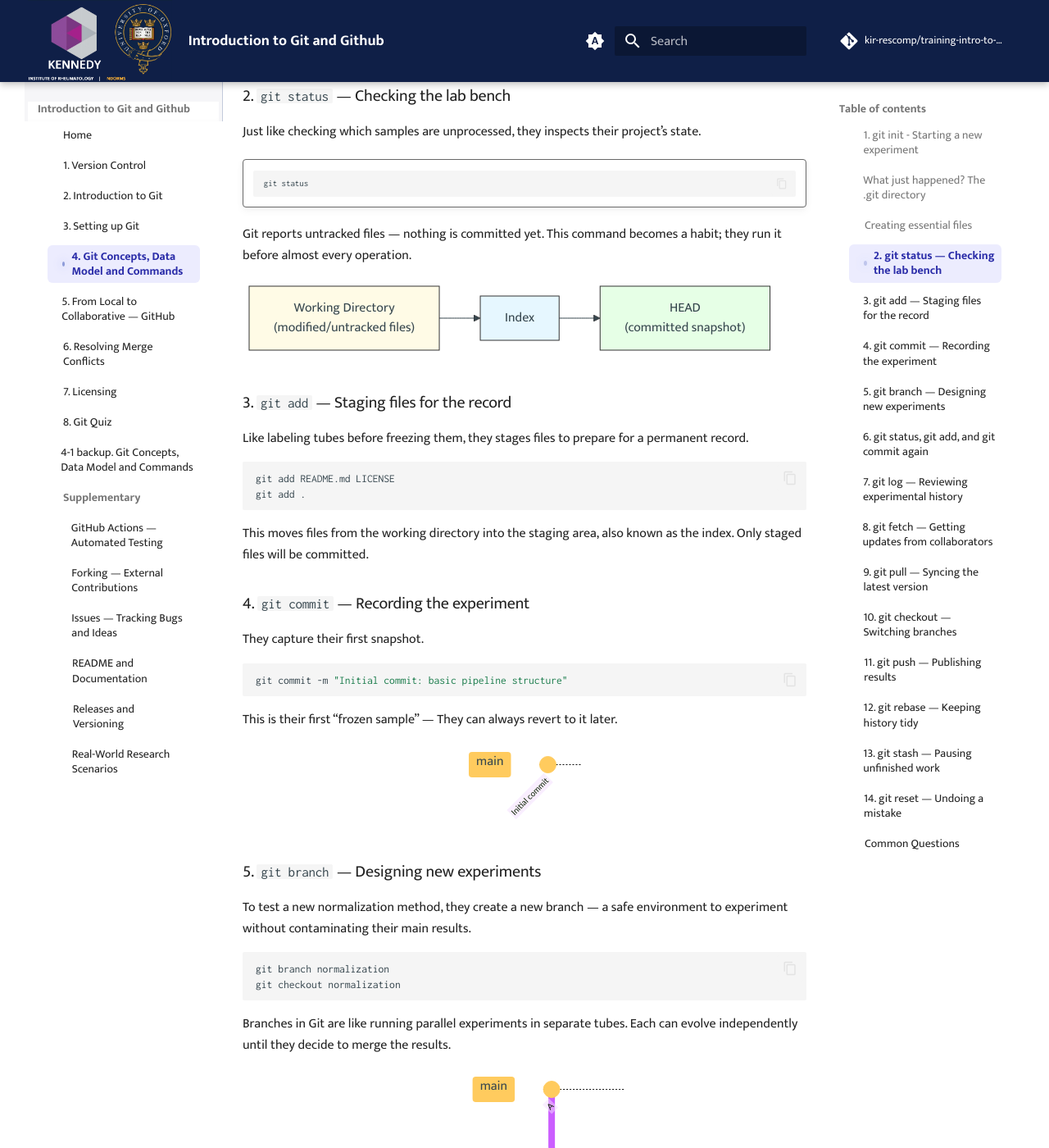
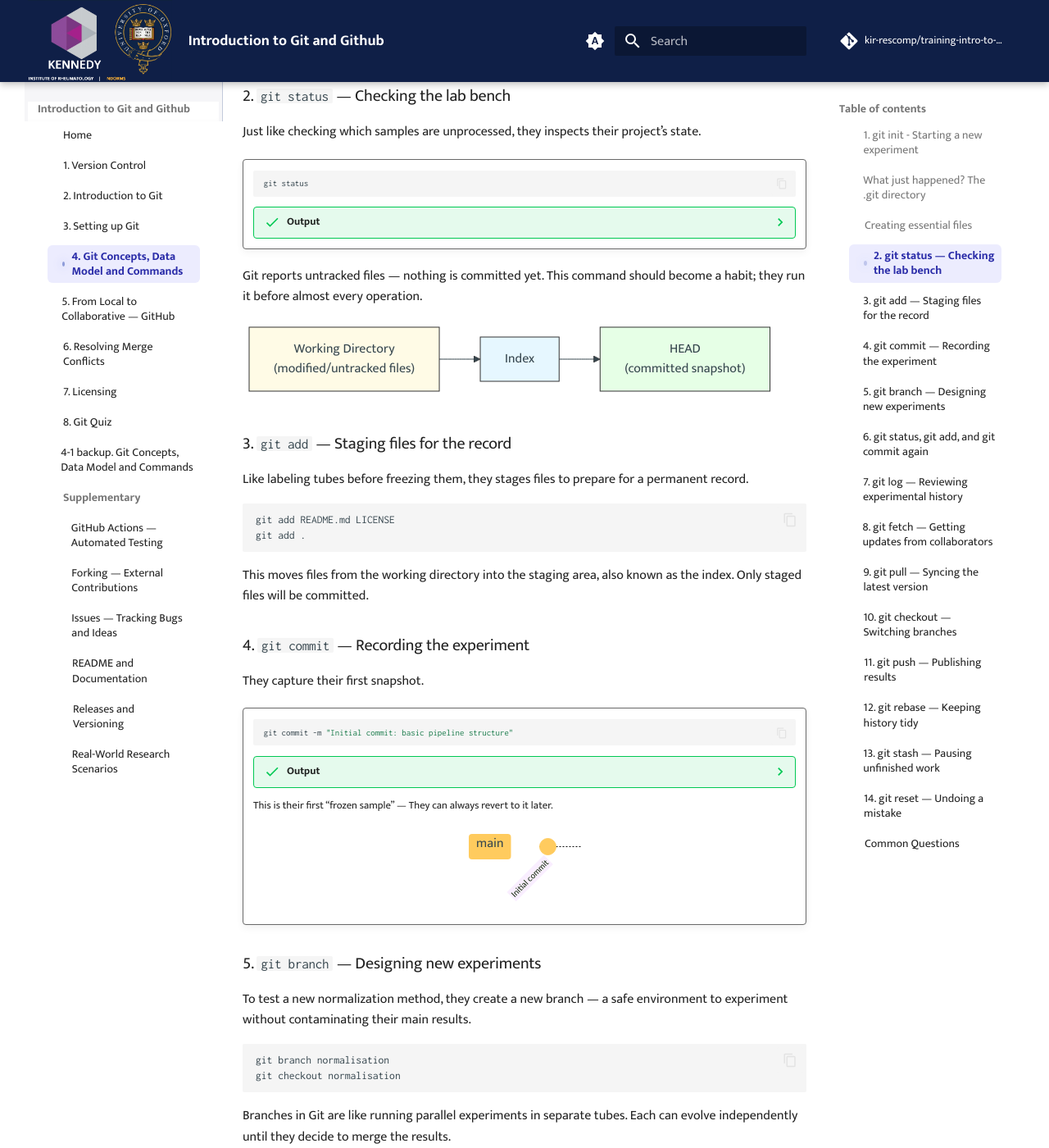
Before and after one commit to kir-rescomp/training-intro-to-git-github, an MkDocs documentation site: the page built from docs/4.git_model_commands.md, in a window 1280 px wide and 1400 px high, scrolled down 2758 px. Shown: the whole window at 82% size. Built offline with MkDocs 1.6.1 and Material for MkDocs 9.7.7, drawn with Linux system fonts in a browser that asks for light colours; comment, search, counter and statistics services are not loaded; some of the changed lines change nothing that is shown.

Commit message:
change normalization to normalisation- Perhaps a plugin on converting US to GB english is required

````diff
--- a/docs/4.git_model_commands.md
+++ b/docs/4.git_model_commands.md
@@ -134,8 +134,26 @@ Just like checking which samples are unprocessed, they inspects their project’
     git status
     ```
 
+    ??? success "Output"
+
+        ```bash
+        On branch main
+
+        No commits yet
+
+        Untracked files:
+          (use "git add <file>..." to include in what will be committed)
+        	LICENSE
+        	README.md
+        	clustering.R
+        	data_preprocessing.py
+        	qc_filtering.py
+        	visualization.ipynb
+
+        nothing added to commit but untracked files present (use "git add" to track)
+        ```
 Git reports untracked files — nothing is committed yet.
-This command becomes a habit; they run it before almost every operation.
+This command should become a habit; they run it before almost every operation.
 
 ```mermaid
 flowchart LR
@@ -166,27 +184,41 @@ Only staged files will be committed.
 
 They  capture their first snapshot.
 
-```bash
-git commit -m "Initial commit: basic pipeline structure"
-```
+!!! terminal ""
+    ```bash
+    git commit -m "Initial commit: basic pipeline structure"
+    ```
 
-This is their first “frozen sample” — They can always revert to it later.
+    ??? success "Output"
 
-<center>
-```mermaid
-%%{init: {'theme':'base'}}%%
-gitGraph
-  commit id: "Initial commit"
-```
-</center>
+        ```bash
+        [main (root-commit) 40eb049] Initial commit: basic pipeline structure
+         6 files changed, 0 insertions(+), 0 deletions(-)
+         create mode 100644 LICENSE
+         create mode 100644 README.md
+         create mode 100644 clustering.R
+         create mode 100644 data_preprocessing.py
+         create mode 100644 qc_filtering.py
+         create mode 100644 visualization.ipynb
+        ```
+
+    This is their first “frozen sample” — They can always revert to it later.
+
+    <center>
+    ```mermaid
+    %%{init: {'theme':'base'}}%%
+    gitGraph
+      commit id: "Initial commit"
+    ```
+    </center>
 
 ### 5. `git branch` — Designing new experiments
 
 To test a new normalization method, they create a new branch — a safe environment to experiment without contaminating their main results.
 
 ```bash
-git branch normalization
-git checkout normalization
+git branch normalisation
+git checkout normalisation
 ```
 
 Branches in Git are like running parallel experiments in separate tubes.
````
